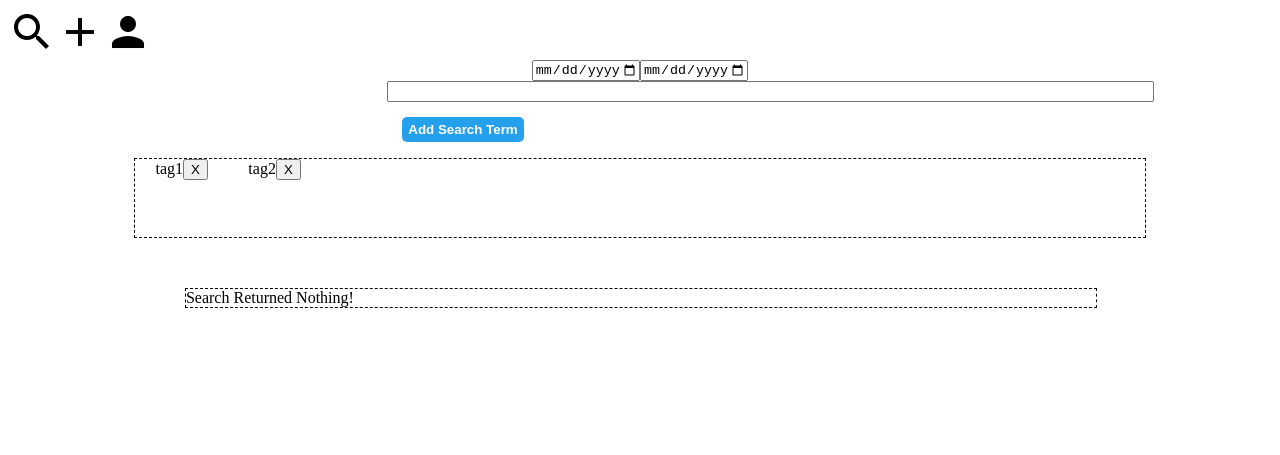
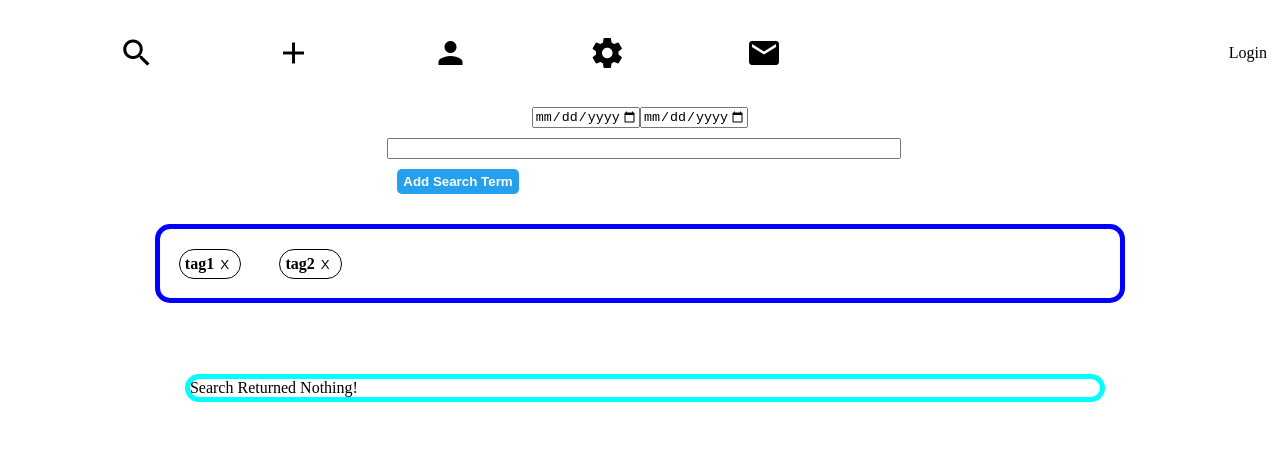
Before and after one commit to ApothecaryOfLight/DarkYears, a plain HTML site: page frontend/index.html in a window 1280 px wide. Drawn offline with nearby package versions, Linux system fonts and the light colour scheme.

Commit message:
Added additional interfaces and styling.

```diff
--- a/frontend/index.html
+++ b/frontend/index.html
@@ -1,6 +1,7 @@
 <!DOCTYPE html>
 <html>
 <head>
+<meta name="viewport" content="width=device-width, initial-scale=1.0, maximum-scale=1, user-scalable=0">
 <link rel="stylesheet" href="style.css">
 <link href="https://fonts.googleapis.com/icon?family=Material+Icons" rel="stylesheet">
 <script src="https://unpkg.com/react@17/umd/react.development.js" crossorigin></script>
@@ -12,29 +13,43 @@
 <body>
 <div id="main_container">
 
+
   <!--Menu-->
   <div id="menu_container">
-    <div class="button-container">
-      <span id="search_interface_button"
-        class="material-icons md-48 button"
-      >
+    <span id="buttons_bar">
+      <div id="search_interface_button" class="button-container">
+        <span class="material-icons md-48 button">
           search
         </span>
       </div>
-    <div class="button-container">
-      <span id="create_article_interface_button"
-        class="material-icons md-48 button"
-      >
+      <div id="create_article_interface_button" class="button-container">
+        <span class="material-icons md-48 button">
           add
         </span>
       </div>
-    <div class="button-container">
-      <span id="profile_interface_button"
-        class="material-icons md-48 button">
+      <div id="profile_interface_button" class="button-container">
+        <span class="material-icons md-48 button">
           person
         </span>
       </div>
+      <div id="settings_interface_button" class="button-container">
+        <span class="material-icons md-48 button">
+          settings
+        </span>
       </div>
+      <div id="contact_interface_button" class="button-container">
+        <span class="material-icons md-48 button">
+          email
+        </span>
+      </div>
+    </span>
+    <span id="logging_container">
+      <span id="logging_element" class="button">
+        Login
+      </span>
+    </span>
+  </div>
+
 
   <!--Search interface-->
   <div id="search_interface">
@@ -47,12 +62,13 @@
       <button id="add_search_tag_button">Add Search Term</button>
     </div>
     <div id="tag_container">
-      Empty
+      Search Terms:
     </div>
     <!--button id="search_button" class="search_button">Search</button-->
     <div id="article_container">
     </div>
   </div>
+
 
   <!--Create article interface-->
   <div id="create_article_interface" style="display:none;">
@@ -65,6 +81,25 @@
     <button id="submit_article">Submit</button>
   </div>
 
+
+  <!--Profile interface-->
+  <div id="profile_interface" style="display:none;">
+    Profile here.
+  </div>
+
+
+  <!--Settings interface-->
+  <div id="settings_interface" style="display:none;">
+    Settings here
+  </div>
+
+
+  <!--Contact interface-->
+  <div id="contact_interface" style="display:none;">
+    Contact Here
+  </div>
+
+
 </div>
 <!--testing-->
 <!--<div id="like_button_container"></div>-->
--- a/frontend/script.js
+++ b/frontend/script.js
@@ -98,10 +98,11 @@ class SearchTagManager extends React.Component {
   render() {
     const search_tags_element = this.state.search_terms.map( (search_term) =>
       <span className='tag' key={search_term.UID}>{search_term.text}
-      <button onClick={ () => this.doClick(search_term.UID) }>X</button>
+        <button className='close_tag'
+          onClick={ () => this.doClick(search_term.UID) }>X</button>
       </span>
     );
-    return( <div id='tags' className='tags'>{search_tags_element}</div> );
+    return( search_tags_element );
   }
 }
 
@@ -151,8 +152,10 @@ class ArticleManager extends React.Component {
     //console.dir( this.state.articles.map );
     const dom = this.state.articles.map( (article) =>
       <div className='article' key={article.key}>
-        <span className='article_title'>{article.article_title}</span>
-        <span className='article_date'>10/10/2020</span>
+        <div className='article_top'>
+          <span className='article_title'>{article.article_title}</span>
+          <span className='article_date'>10/10/2020</span>
+        </div>
         <div className='article_text'>{article.article_text}</div>
       </div>
     );
@@ -173,10 +176,34 @@ try{
   console.error( error );
 }
 
-const search_interface_button = document.getElementById("search_interface_button");
-const create_article_interface_button = document.getElementById("create_article_interface_button");
-const search_interface = document.getElementById("search_interface");
-const create_article_interface = document.getElementById("create_article_interface");
+const interfaces = [ "search", "create_article", "profile", "settings", "contact" ];
+
+function set_interface( target ) {
+  interfaces.forEach( target_name => {
+    const interface_name = target_name + "_interface";
+    const interface_handle = document.getElementById( interface_name );
+    if( target_name == target ) {
+      interface_handle.style.display = "grid";
+    } else {
+      interface_handle.style.display = "none";
+    }
+  });
+}
+
+interfaces.forEach( interface_name => {
+  const button_name = interface_name + "_interface_button";
+  const button_handle = document.getElementById( button_name );
+  button_handle.addEventListener( "click", function() {
+    set_interface( interface_name );
+  });
+});
+
+/*  const search_interface_button = document.getElementById("search_interface_button");
+  const create_article_interface_button = document.getElementById("create_article_interface_button");
+  const profile_interface_button = document.getElementById("profile_interface_button");
+  const settings_interface_button = document.getElementById("settings_interface_button");
+  const contact_interface_button = document.getElementById("contact_interface_button");
+
 search_interface_button.addEventListener("click",function(){
   search_interface.style.display = "grid";
   create_article_interface.style.display = "none";
@@ -184,7 +211,7 @@ search_interface_button.addEventListener("click",function(){
 create_article_interface_button.addEventListener("click",function(){
   search_interface.style.display = "none";
   create_article_interface.style.display = "grid";
-});
+});*/
 
 const myUID = new UID();
 
--- a/frontend/style.css
+++ b/frontend/style.css
@@ -1,28 +1,63 @@
-
 /*Menu*/
 #menu_container {
   display: flex;
   flex-direction: row;
+  flex-wrap: nowrap;
+  justify-content: space-between;
+  margin-top: 2%;
+  margin-bottom: 2%;
+}
+
+#buttons_bar {
+  display: flex;
+  flex-direction: row;
+  flex-grow: 4;
+  justify-content: space-evenly;
+  max-width: 70%;
+  min-width: 60%;
 }
 .button {
   -webkit-user-select: none;
   -moz-user-select: none;
   -ms-user-select: none;
   user-select: none;
+  align-self: center;
 }
 .button-container {
   border-radius: 50%;
+  padding: 10px;
+  display: flex;
+  justify-content: center;
 }
 .button-container:hover {
   background-color: #24a0ed40;
 }
 .material-icons.md-48 {
-  font-size: 48px;
+  font-size: 36px;
 }
 
+#logging_container {
+  align-self: center;
+}
+#logging_element {
+  align-self: center;
+  padding: 5px;
+  border-radius: 5px;
+}
+#logging_element:hover {
+  background-color: #24a0ed40;
+}
+
+
+
+/*Modal interface*/
+
+
+
+/*Search interface*/
 #search_interface {
   display: grid;
-  grid-template-rows: auto auto 5em auto auto;
+  grid-template-rows: auto auto auto auto auto;
   grid-template-columns: 10% 20% 20% 20% 20% 10%;
 }
 
@@ -39,11 +74,14 @@
 #end_range {
 }
 
+
+
 /*Entry field for tags + button*/
 #search_bar_container {
   grid-column-start: 3;
-  grid-column-end: 6;
+  grid-column-end: 5;
   grid-row: 2;
+  padding-top: 2%;
 }
 #search_bar {
   grid-column-start: 3;
@@ -68,12 +106,20 @@
   margin: 2%;
 }
 
+
+
 /*Container for search tags*/
 #tag_container {
   grid-column-start: 2;
   grid-column-end: 6;
   grid-row: 3;
-  border: 1px dashed;
+  border: 5px solid blue;
+  border-radius: 15px;
+
+  display: flex;
+  flex-direction: row;
+  flex-wrap: wrap;
+  margin: 2%;
 }
 #add_search_tag_button {
   grid-column: 5;
@@ -81,8 +127,15 @@
   display: block;
 }
 .tag {
-  margin-top: 2%;
   margin: 2%;
+  font-weight: bold;
+  border: 1px solid black;
+  border-radius: 15px;
+  padding: 5px;
+}
+.close_tag {
+  border: 0;
+  background-color: white;
 }
 
 #article_container {
@@ -95,9 +148,19 @@
   flex-direction: column;
 }
 .article {
-  border: 1px dashed;
+  border: 5px solid cyan;
+  border-radius: 15px;
   width: 90%;
   margin: 5%;
+}
+.article_top {
+  color: white;
+  background-color: cyan;
+  border-radius: 5px 5px 0 0;
+  padding-top: 1%;
+  padding-left: 1%;
+  padding-bottom: 0.5%;
+  font-weight: bold;
 }
 .article_title {
   font-weight: bold;
@@ -108,5 +171,5 @@
   margin-right: 15%;
 }
 .article_text {
-
+  margin: 2%;
 }
```
Lines whose indentation alone changed are shown as unchanged.
